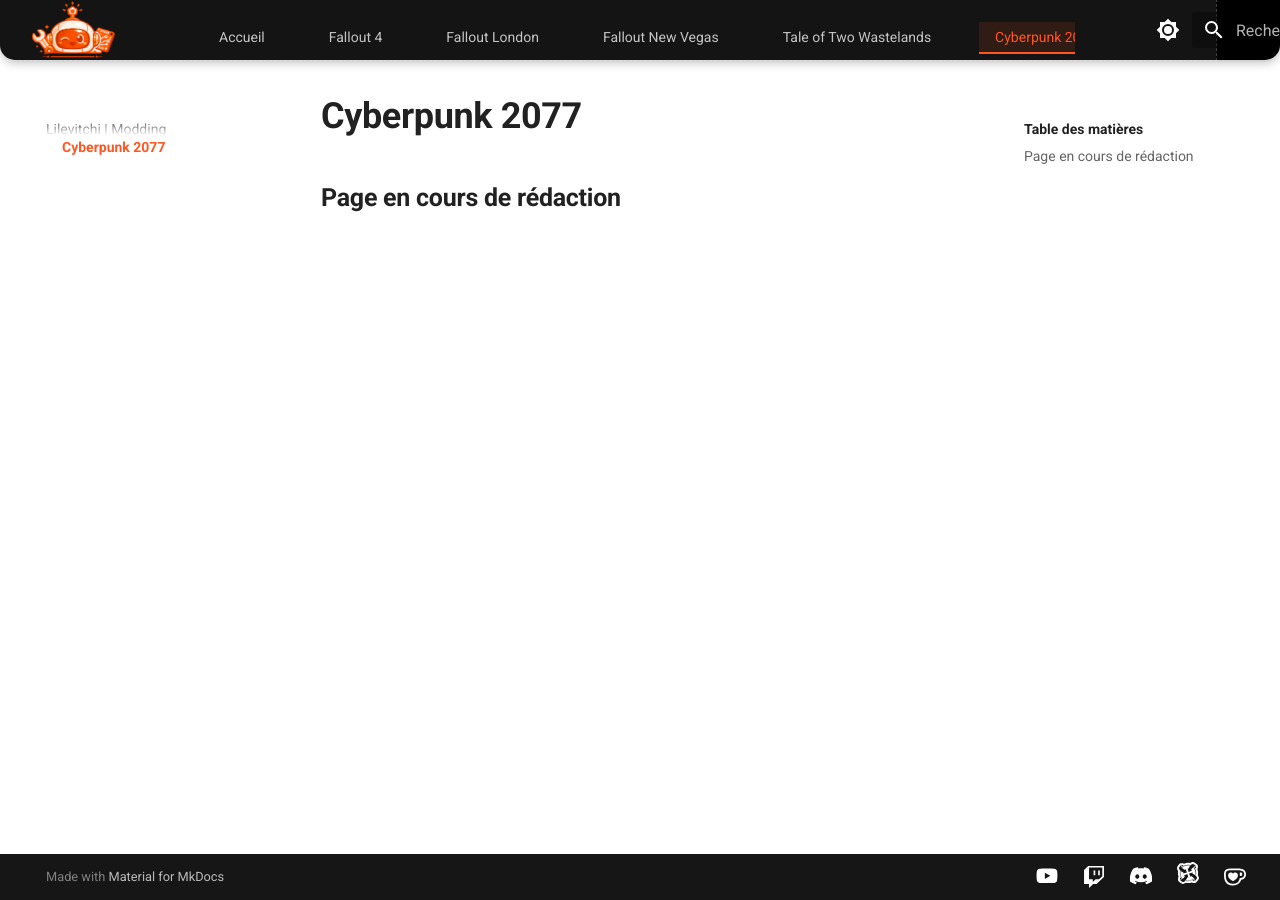
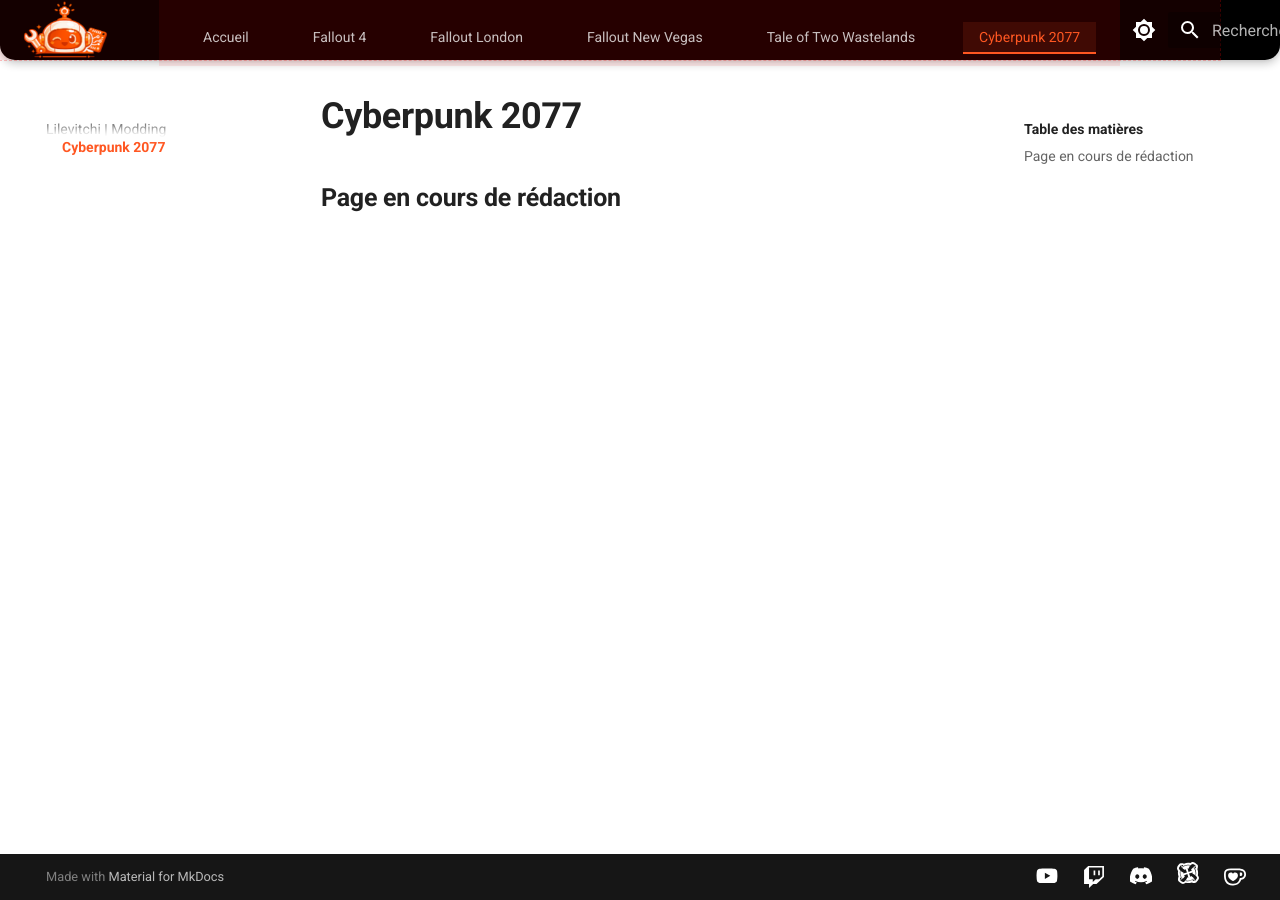
Before and after one commit to Lilevitchi/lilevitchi.github.io, an MkDocs documentation site: the page built from docs/cyberpunk/index.md, in a window 1280 px wide. Built offline with MkDocs 1.6.1 and Material for MkDocs 9.7.7, drawn with Linux system fonts in a browser that asks for light colours.

Commit message:
Update extra.css

```diff
--- a/docs/stylesheets/extra.css
+++ b/docs/stylesheets/extra.css
@@ -86,8 +86,6 @@
   display: flex;
   align-items: center;
   height: var(--header-height);
-  background-color: rgba(255, 255, 255, 0.08);
-  outline: 1px dashed rgba(255, 255, 255, 0.25);
 }
 
 /* Largeur et centrage du contenu */
@@ -95,13 +93,13 @@
   display: flex;
   align-items: center;
   width: 100%;
-  max-width: var(--grid-max-width);
+  /* max-width: var(--grid-max-width);*/
   margin-left: 0;
  /* margin: 0 auto;
   margin-right: auto;*/
-  padding: 0 var(--space-md);
- /* background-color: rgba(255, 0, 0, 0.08);
-  outline: 1px dashed rgba(255, 0, 0, 0.25);*/
+  padding: 12px;
+  background-color: rgba(255, 0, 0, 0.08);
+  outline: 1px dashed rgba(255, 0, 0, 0.25);
 }
 
 /* Logo */
```
